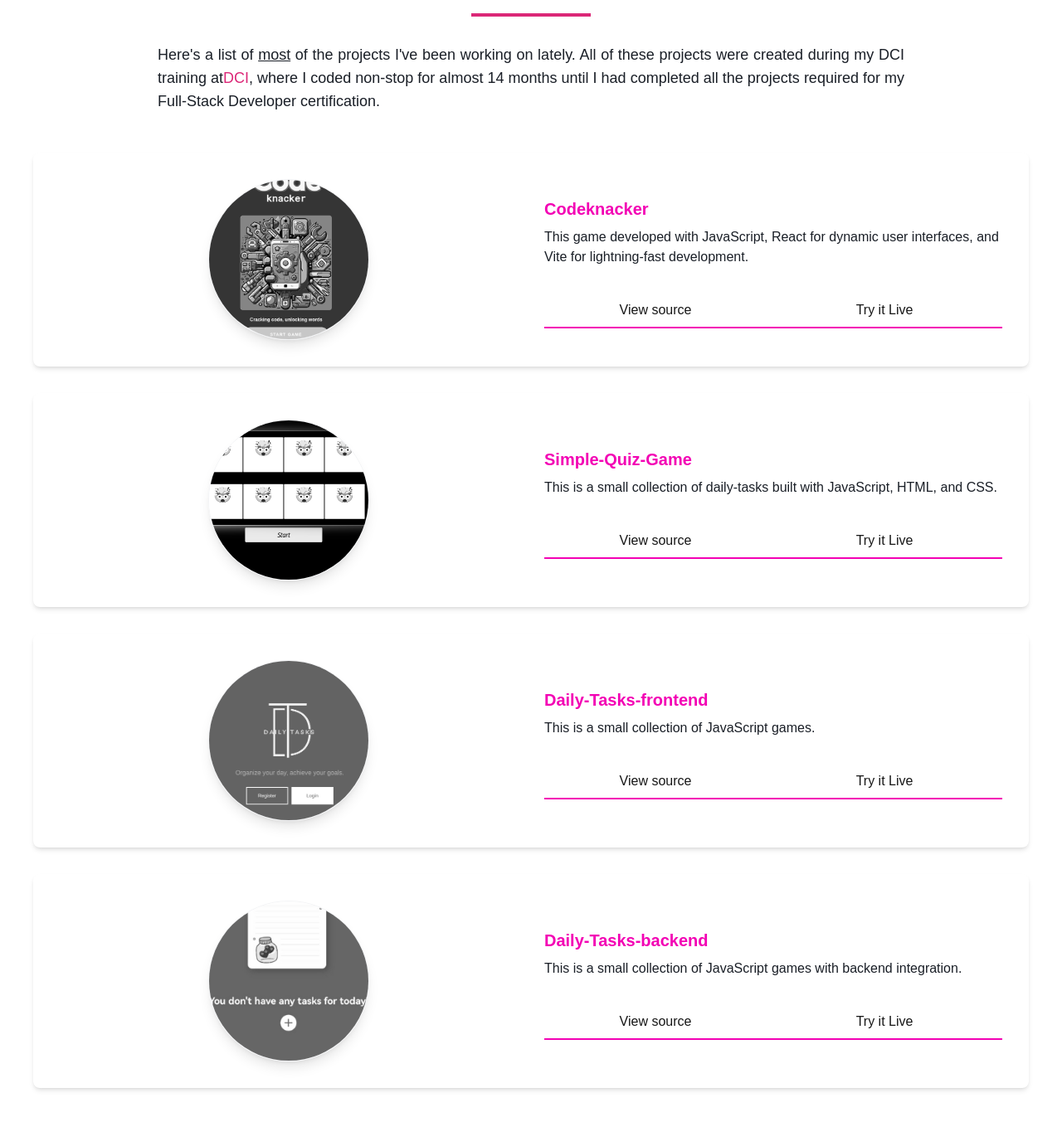
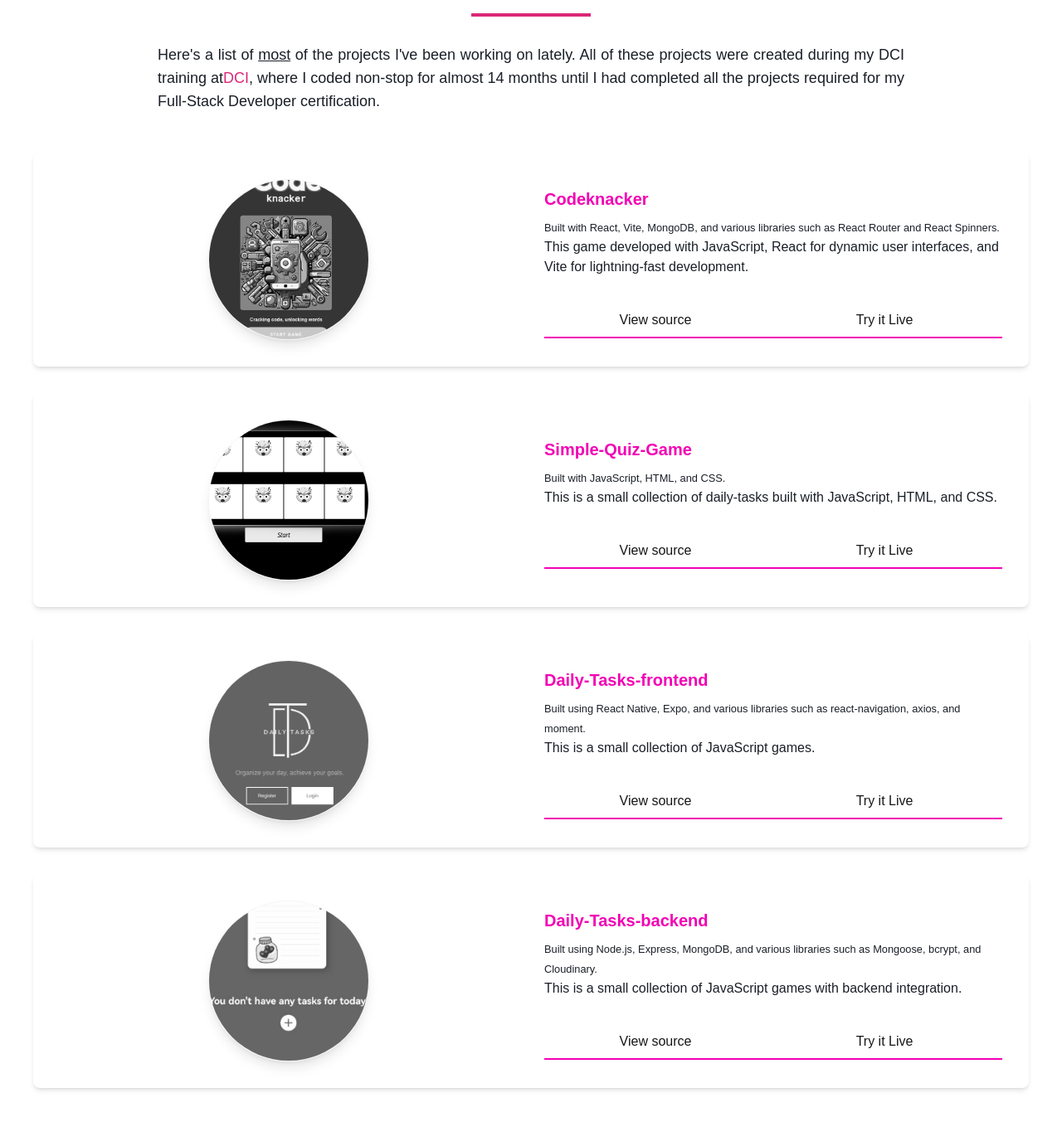
Before and after one commit to emanuelamarkovic/dev-portfolio, a Next.js app: page / in a window 1280 px wide. Shown: the part 1012-2365 px from the top of the page at 83% size. Built offline with nearby package versions, Linux system fonts and the light colour scheme.

Commit message:
chore: Add small text with project tech stack

```diff
--- a/src/components/ProjectSection.tsx
+++ b/src/components/ProjectSection.tsx
@@ -36,8 +36,12 @@ const ProjectSection: React.FC = () => {
             img="/images/codeknack.png"
             tech="js react vite"
             link="https://github.com/emanuelamarkovic/"
-            repo="https://github.com/emanuelamarkovic/codeknacker"
+            repo="https://emanuelamarkovic.github.io/codeknacker/"
           >
+            <small>
+              Built with React, Vite, MongoDB, and various libraries such as
+              React Router and React Spinners.
+            </small>
             <p>
               This game developed with JavaScript, React for dynamic user
               interfaces, and Vite for lightning-fast development.
@@ -52,6 +56,8 @@ const ProjectSection: React.FC = () => {
             link="https://emanuelamarkovic.github.io/Simple-Quiz-Game/index.html"
             repo="https://github.com/emanuelamarkovic/Simple-Quiz-Game"
           >
+            <small>Built with JavaScript, HTML, and CSS.</small>
+
             <p>
               This is a small collection of daily-tasks built with JavaScript,
               HTML, and CSS.
@@ -66,6 +72,10 @@ const ProjectSection: React.FC = () => {
             link="https://emanuelamarkovic.github.io/"
             repo="https://github.com/emanuelamarkovic/daily-tasks-frontend"
           >
+            <small>
+              Built using React Native, Expo, and various libraries such as
+              react-navigation, axios, and moment.
+            </small>
             <p>This is a small collection of JavaScript games.</p>
           </Project>
 
@@ -77,6 +87,10 @@ const ProjectSection: React.FC = () => {
             link="https://emanuelamarkovic.github.io/"
             repo="https://github.com/emanuelamarkovic/daily-tasks-backend"
           >
+            <small>
+              Built using Node.js, Express, MongoDB, and various libraries such
+              as Mongoose, bcrypt, and Cloudinary.
+            </small>
             <p>
               This is a small collection of JavaScript games with backend
               integration.
```
